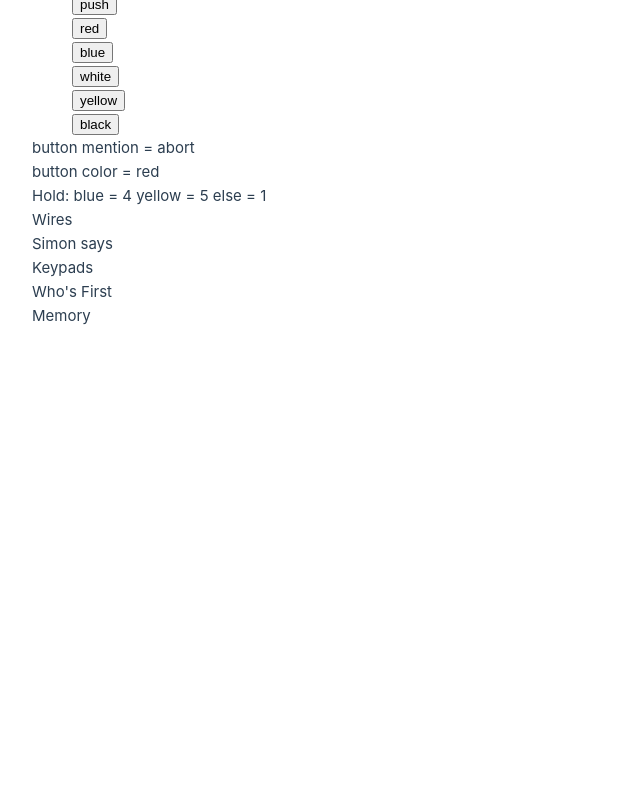
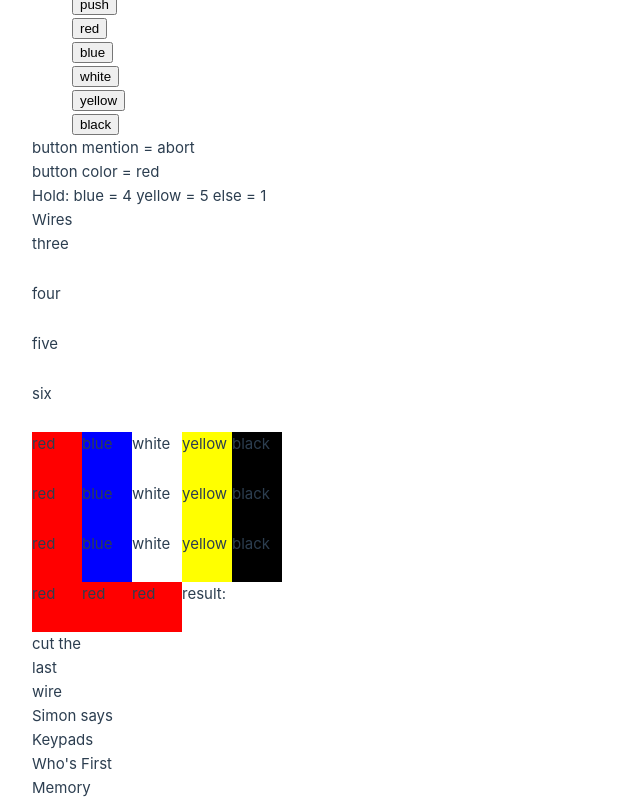
Before and after one commit to Boumtchack/Boumtchack.github.io, a Vue app in the folder KTANEvue/: page / in a window 1280 px wide. Shown: the part 596-1396 px from the top of the page, without its empty margins (0-640 px from the left). Before the commit the page ends 924 px from the top, so only its background shows below. Built offline with nearby package versions, Linux system fonts and the light colour scheme.

Commit message:
simple wires finnished, error removed

```diff
--- a/KTANEvue/src/components/MainPage.vue
+++ b/KTANEvue/src/components/MainPage.vue
@@ -63,7 +63,7 @@ function updateOthers(array) {
   <div>{{ titles[0] }}</div>
   <ButtonsModule :batteriesAmount="batteriesAmount" :CAR="CAR" :FRK="FRK"/>
   <div>{{ titles[1] }}</div>
-  <!-- <SimpleWireModule :serialEven="serialEven"/> -->
+  <SimpleWireModule :serialEven="serialEven"/>
   <div>{{ titles[2] }}</div>
   <div>{{ titles[3] }}</div>
   <div>{{ titles[4] }}</div>
--- a/KTANEvue/src/components/modules/SimpleWireModule.vue
+++ b/KTANEvue/src/components/modules/SimpleWireModule.vue
@@ -15,7 +15,6 @@ const wire3 = ref('red')
 const wire4 = ref('red')
 const wire5 = ref('red')
 const wire6 = ref('red')
-
 
 let wires = ref([wire1.value, wire2.value, wire3.value])
 
@@ -66,40 +65,40 @@ function countColors(color) {
   <input type="radio" id="six" :value="6" v-model="numberOfWires" @change="changeWiresNumber(6)" />
   <label for="six">six</label>
   <br />
-  <label v-for="(color, index) in colors" :key="index">
+  <label v-for="(color, index) in colors" :class="color + ' wire'" :key="index">
     <input type="radio" :value="color" v-model="wire1" @change="changeWiresColor(1, color)" />
     {{ color }}
   </label>
   <br />
-  <label v-for="(color, index) in colors" :key="index">
+  <label v-for="(color, index) in colors" :class="color" :key="index">
     <input type="radio" :value="color" v-model="wire2" @change="changeWiresColor(2, color)" />
     {{ color }}
   </label>
   <br />
-  <label v-for="(color, index) in colors" :key="index">
+  <label v-for="(color, index) in colors" :class="color" :key="index">
     <input type="radio" :value="color" v-model="wire3" @change="changeWiresColor(3, color)" />
     {{ color }}
   </label>
   <br />
   <div v-if="numberOfWires > 3">
-    <label v-for="(color, index) in colors" :key="index">
+    <label v-for="(color, index) in colors" :class="color" :key="index">
       <input type="radio" :value="color" v-model="wire4" @change="changeWiresColor(4, color)" />
       {{ color }}
     </label>
   </div>
   <div v-if="numberOfWires > 4">
-    <label v-for="(color, index) in colors" :key="index">
+    <label v-for="(color, index) in colors" :class="color" :key="index">
       <input type="radio" :value="color" v-model="wire5" @change="changeWiresColor(5, color)" />
       {{ color }}
     </label>
   </div>
   <div v-if="numberOfWires > 5">
-    <label v-for="(color, index) in colors" :key="index">
+    <label v-for="(color, index) in colors" :class="color" :key="index">
       <input type="radio" :value="color" v-model="wire6" @change="changeWiresColor(6, color)" />
       {{ color }}
     </label>
   </div>
-  <p v-for="(wire, index) in wires" :key="index">
+  <p v-for="(wire, index) in wires" :class="wire" :key="index">
     {{ wire }}
   </p>
   <p>result:</p>
@@ -107,7 +106,7 @@ function countColors(color) {
     <div v-if="countColors('red') == 0">
       <p>cut the second wire</p>
     </div>
-    <div v-else-if="wires.value[2] == 'white'">
+    <div v-else-if="wires[2] == 'white'">
       <p>cut the last wire</p>
     </div>
     <div v-else-if="countColors('blue') > 1">
@@ -118,10 +117,10 @@ function countColors(color) {
     </div>
   </div>
   <div v-else-if="numberOfWires == 4">
-    <div v-if="countColors('red') > 1 && serialEven == false">
+    <div v-if="countColors('red') > 1 && !serialEven">
       <p>cut the last red wire</p>
     </div>
-    <div v-else-if="wires.value[3] == 'yellow' && countColors('red') == 0">
+    <div v-else-if="wires[3] == 'yellow' && countColors('red') == 0">
       <p>cut the first wire</p>
     </div>
     <div v-else-if="countColors('blue') == 1">
@@ -135,7 +134,7 @@ function countColors(color) {
     </div>
   </div>
   <div v-else-if="numberOfWires == 5">
-    <div v-if="wires.value[4] == 'black' && serialEven == false">
+    <div v-if="wires[4] == 'black' && !serialEven">
       <p>cut the fourth wire</p>
     </div>
     <div v-else-if="countColors('red') == 1 && countColors('yellow') > 1">
@@ -149,7 +148,18 @@ function countColors(color) {
     </div>
   </div>
   <div v-else-if="numberOfWires == 6">
-    <p>6</p>
+    <div v-if="countColors('yellow') == 0 && !serialEven">
+      <p>cut the third wire</p>
+    </div>
+    <div v-else-if="countColors('yellow') == 1 && countColors('white') > 1">
+      <p>cut the fourth wire</p>
+    </div>
+    <div v-else-if="countColors('red') == 0">
+      <p>cut the last wire</p>
+    </div>
+    <div v-else>
+      <p>cut the fourth wire</p>
+    </div>
   </div>
 </template>
 
@@ -157,4 +167,24 @@ function countColors(color) {
 input[type='radio'] {
   display: none;
 }
+label, p{
+  display: inline-block;
+  height: 50px;
+  width: 50px;
+}
+.red {
+  background-color: red;
+}
+.blue {
+  background-color: blue;
+}
+.white {
+  background-color: white;
+}
+.yellow {
+  background-color: yellow;
+}
+.black {
+  background-color: black;
+}
 </style>
```
